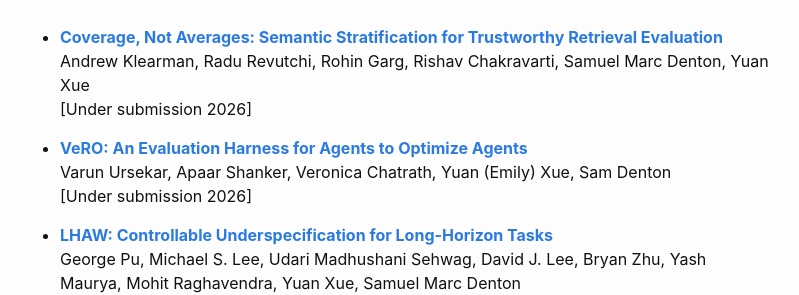
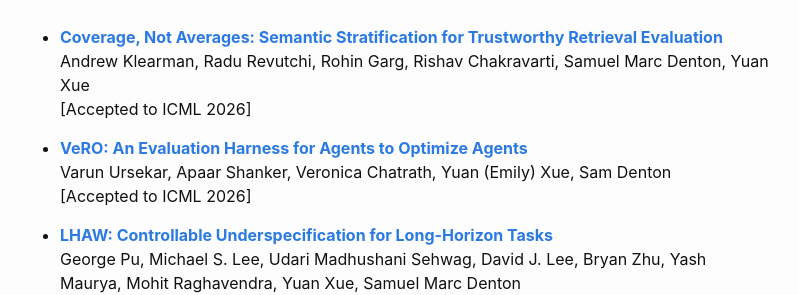
Before and after one commit to yuanxue/yuanxue.github.io, a Jekyll site: the page built from index.md, in a window 1280 px wide and 900 px high, scrolled down 326 px. Shown: the part 161-456 px from the top of the window, without its empty margins (240-1039 px from the left). Built offline with Jekyll 4.4.1, drawn with Linux system fonts in a browser that asks for light colours.

Commit message:
Update publication status to 'Accepted to ICML 2026'

```diff
--- a/index.md
+++ b/index.md
@@ -18,11 +18,11 @@
 
 -   [**Coverage, Not Averages: Semantic Stratification for Trustworthy Retrieval Evaluation**](https://arxiv.org/abs/2604.20763) \
     Andrew Klearman, Radu Revutchi, Rohin Garg, Rishav Chakravarti, Samuel Marc Denton, Yuan Xue\
-    \[Under submission 2026\]
+    \[Accepted to ICML 2026\]
 
 -   [**VeRO: An Evaluation Harness for Agents to Optimize Agents**](https://arxiv.org/abs/2602.22480) \
     Varun Ursekar, Apaar Shanker, Veronica Chatrath, Yuan (Emily) Xue, Sam Denton\
-    \[Under submission 2026\]
+    \[Accepted to ICML 2026\]
 
 -   [**LHAW: Controllable Underspecification for Long-Horizon Tasks**](https://arxiv.org/abs/2602.10525) \
     George Pu, Michael S. Lee, Udari Madhushani Sehwag, David J. Lee, Bryan Zhu, Yash Maurya, Mohit Raghavendra, Yuan Xue, Samuel Marc Denton\
```
